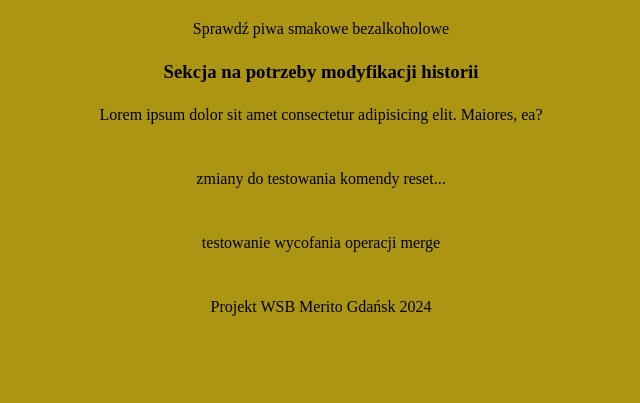
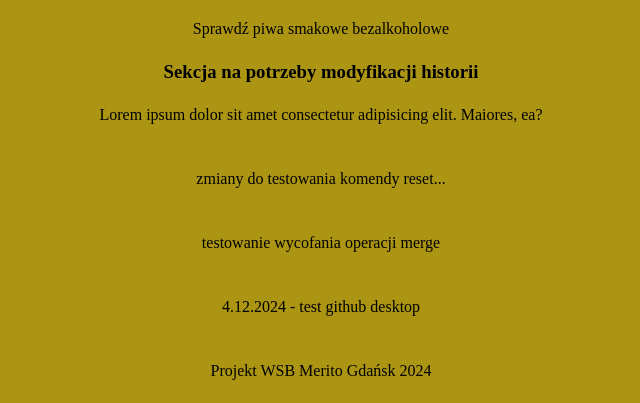
Before and after one commit to magdamadej/INLS3_PG, a plain HTML site: page index.html in a window 1280 px wide. Shown: the part 398-801 px from the top of the page, without its empty margins (319-959 px from the left). Drawn offline with Linux system fonts and the light colour scheme.

Commit message:
update index.html

```diff
--- a/index.html
+++ b/index.html
@@ -29,6 +29,9 @@
             <p>zmiany do testowania komendy reset...</p>
         </section>
         <p>testowanie wycofania operacji merge</p>
+        <article>
+            <p>4.12.2024 - test github desktop</p>
+        </article>
     </main>
     <footer>
         <p>Projekt WSB Merito Gdańsk 2024</p>
```
